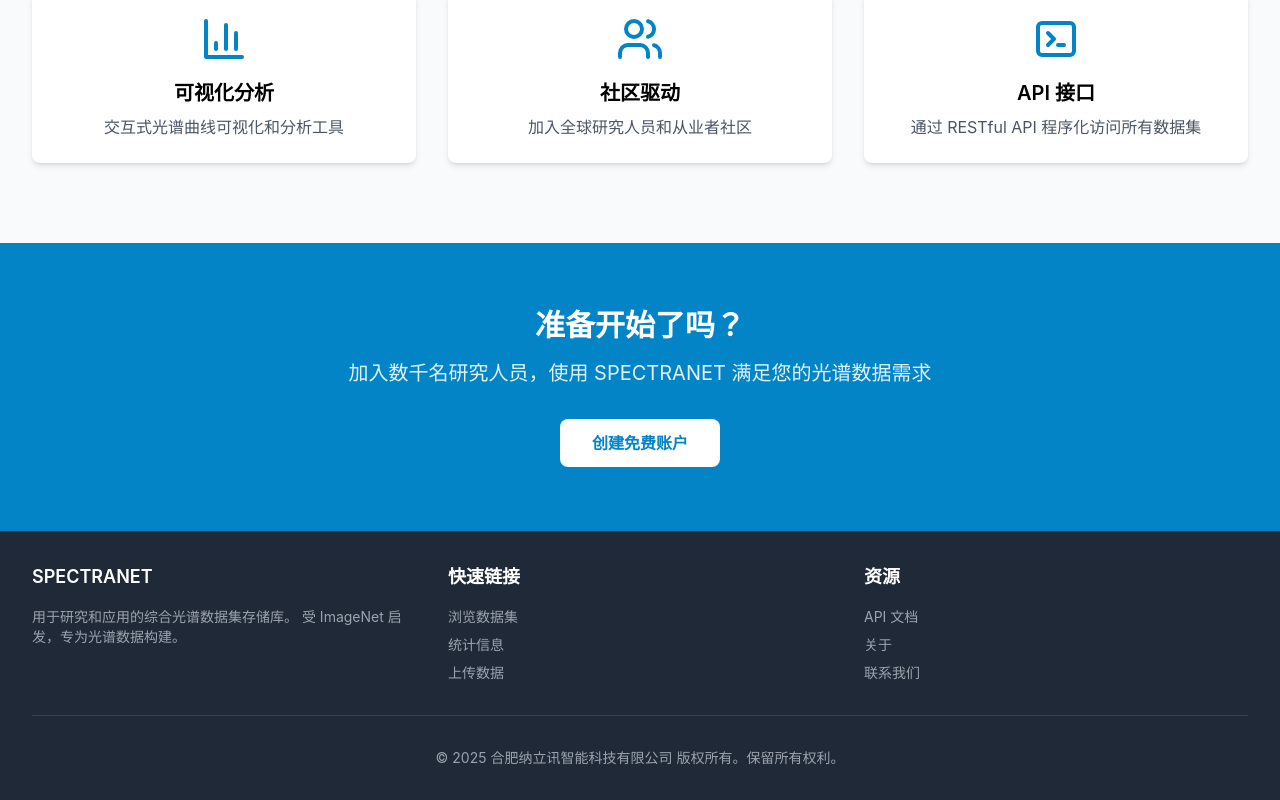
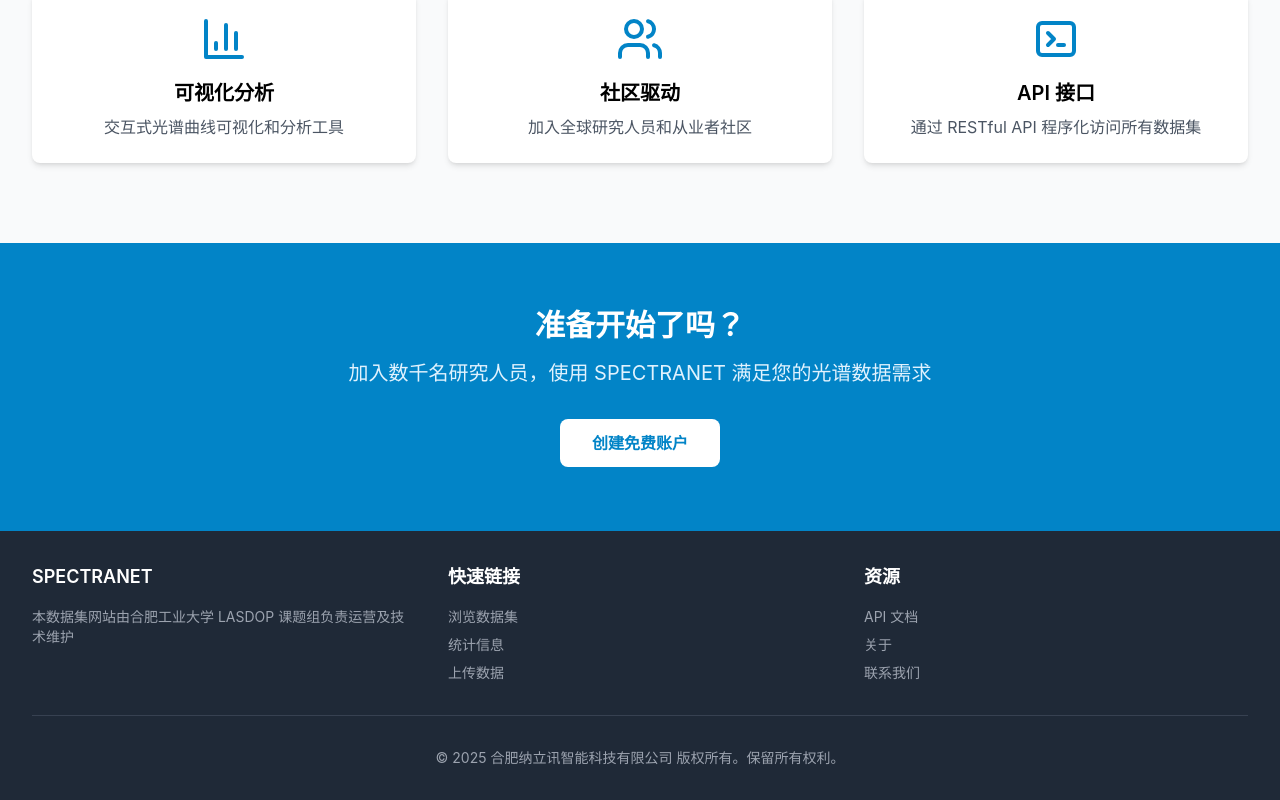
Before and after one commit to Charlie-9527/spectranet, a React (Vite) app in the folder frontend/: page / in a window 1280 px wide. Shown: the part 1392-2192 px from the top of the page. Built offline with nearby package versions, Linux system fonts and the light colour scheme; no server answers.

Commit message:
Update footer: change description and copyright info

```diff
--- a/frontend/src/components/Footer.tsx
+++ b/frontend/src/components/Footer.tsx
@@ -6,8 +6,7 @@
           <div>
             <h3 className="text-lg font-semibold mb-4">SPECTRANET</h3>
             <p className="text-gray-400 text-sm">
-              用于研究和应用的综合光谱数据集存储库。
-              受 ImageNet 启发，专为光谱数据构建。
+              本数据集网站由合肥工业大学 LASDOP 课题组负责运营及技术维护
             </p>
           </div>
 
```
